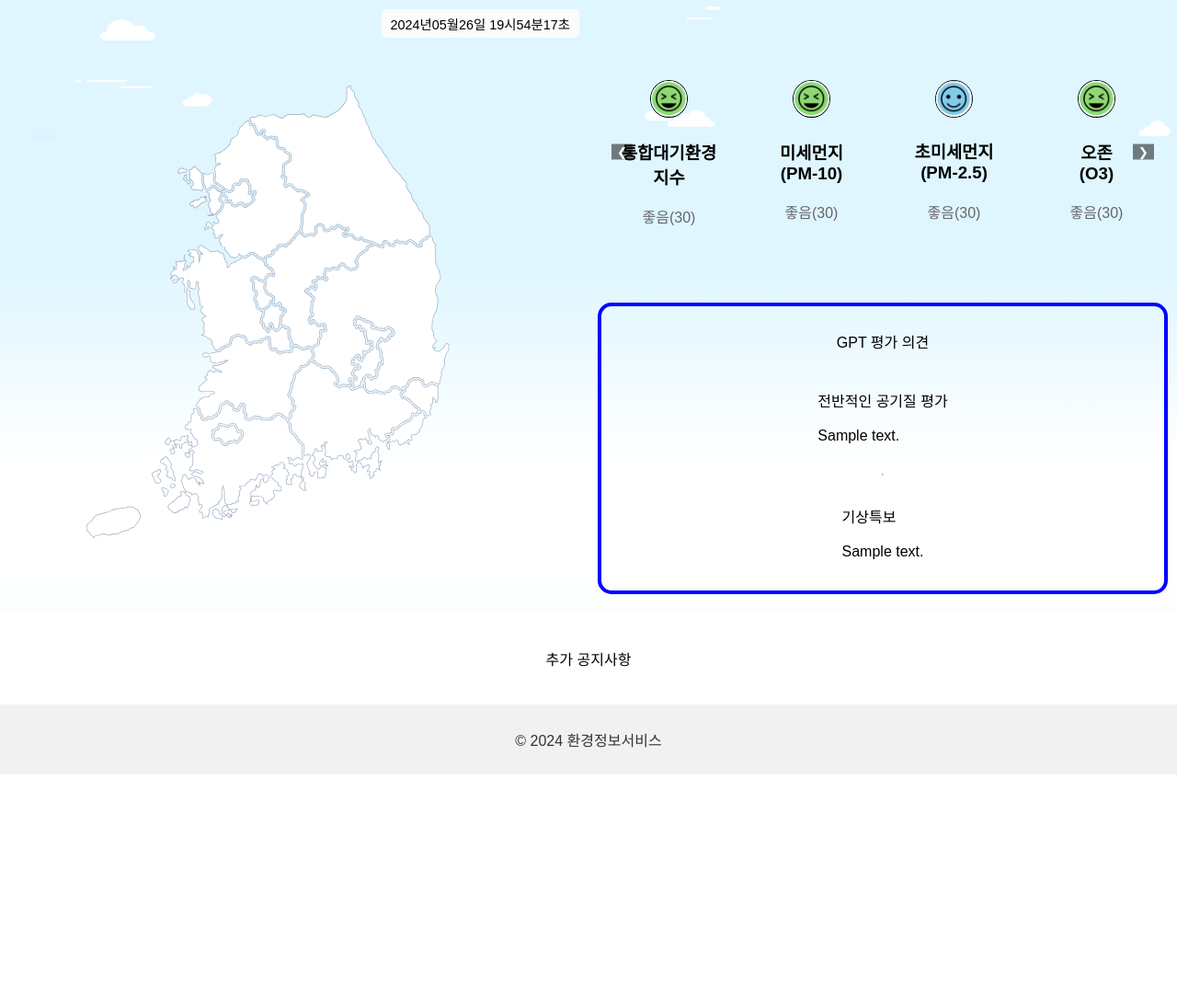
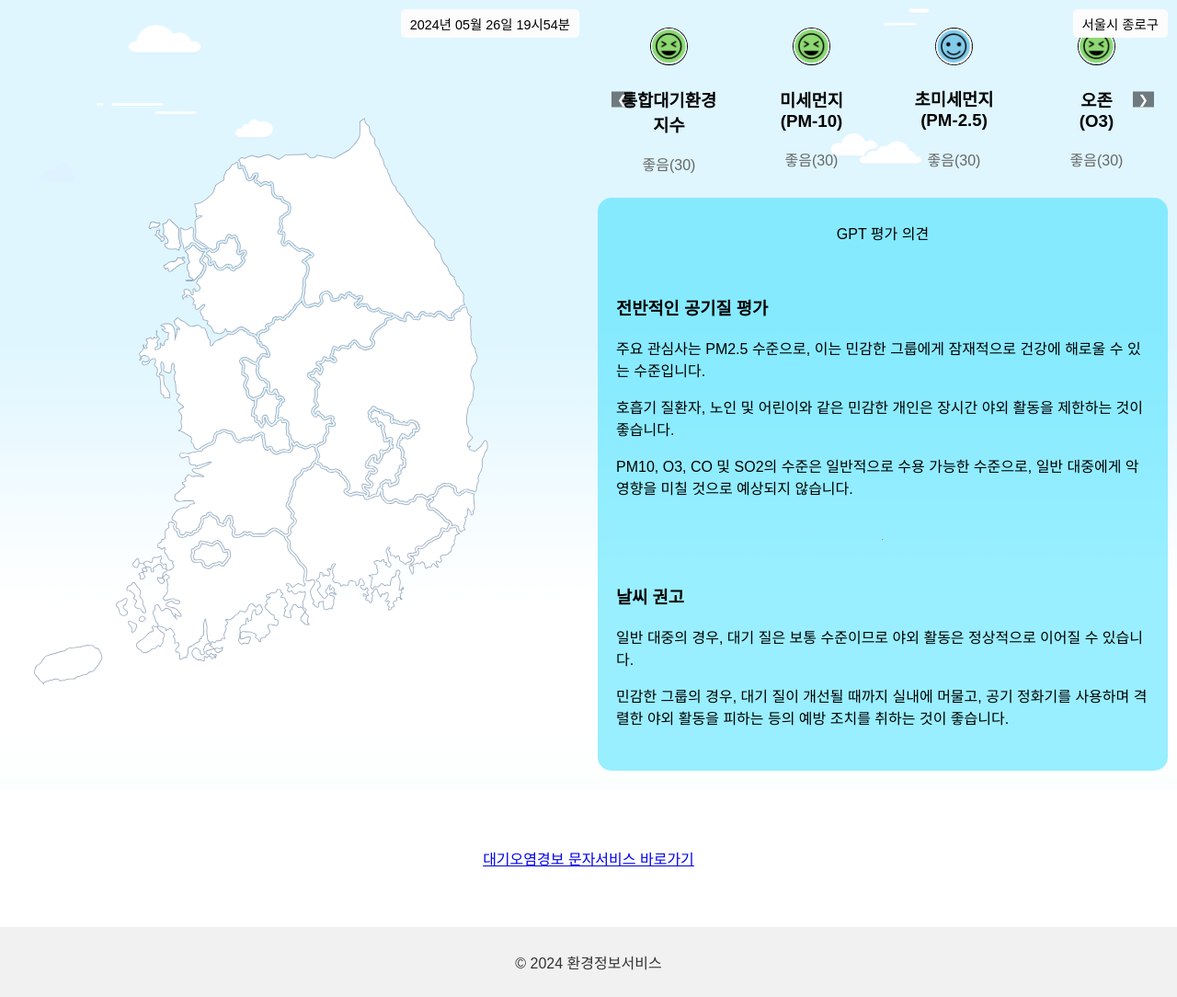
Before and after one commit to Jeon-HS4/Capstone, a Flask app: template app/module1/templates/main.html in a window 1280 px wide. Shown: the part 101-1185 px from the top of the page at 92% size. Before the commit the page ends 943 px from the top, so only its background shows below. Run offline with Flask 3, Linux system fonts and the light colour scheme; the template is opened without the code that fills it: most values are stand-ins (such as "Sample title", 1, 10 or a date in 2020).

Commit message:
feat : main page

```diff
--- a/app/module1/static/css/mainPage.css
+++ b/app/module1/static/css/mainPage.css
@@ -103,16 +103,14 @@
 .location {
     position: absolute;
     position: absolute;
-    left: 10px; /* 기존 맵과의 간격 조절 */
+    right: 10px; /* 기존 맵과의 간격 조절 */
     top: 10px; /* 기존 맵과의 간격 조절 */
-    width: 90%; /* 약간 작은 크기로 조절 */
-    height: 70%; /* 약간 작은 크기로 조절 */
-    display: none; /* 초기에는 숨김 상태 */
     background-color: rgb(252, 252, 252);
     color: rgb(0, 0, 0);
     padding: 5px 10px;
     border-radius: 5px;
     font-size: 0.9em;
+    z-index: 999;
 }
 
 /* 우측 상단 - slide 정보 */
@@ -202,7 +200,7 @@
     justify-content: space-around;
     align-items: center;
     border-radius: 15px;
-    border: 4px solid blue;
+    background-color: rgba(0,214,255,0.4);
     flex-direction: column; /* 세로로 배치 */
 }
 
@@ -210,7 +208,6 @@
     flex: 1;
     margin: 10px 0;
     padding: 10px;
-    display: flex;
     justify-content: space-around;
     align-items: center;
     border-radius: 15px;
@@ -261,7 +258,7 @@
 .footer-slider {
     position: relative;
     width: 100%;
-    height: 100px; /* 필요에 따라 조절 가능 */
+    height: 150px; /* 필요에 따라 조절 가능 */
     overflow: hidden;
     display: flex;
     align-items: center; /* 세로 방향 중앙 정렬 */
--- a/app/module1/static/js/mainPage.js
+++ b/app/module1/static/js/mainPage.js
@@ -25,9 +25,8 @@ function updateClock() {
     const day = String(now.getDate()).padStart(2, '0');
     const hours = String(now.getHours()).padStart(2, '0');
     const minutes = String(now.getMinutes()).padStart(2, '0');
-    const seconds = String(now.getSeconds()).padStart(2, '0');
-    const dateString = `${year}년${month}월${day}일`;
-    const timeString = `${hours}시${minutes}분${seconds}초`;
+    const dateString = `${year}년 ${month}월 ${day}일  `;
+    const timeString = `${hours}시${minutes}분`;
     document.getElementById('clock').textContent = `${dateString} ${timeString}`;
 }
 
@@ -61,6 +60,10 @@ function moveFooterSlide() {
 }
 
 
+const rgbToHex = (rgb) => {
+    const result = /^rgb\((\d+),\s*(\d+),\s*(\d+)\)$/.exec(rgb);
+    return result ? "#" + ((1 << 24) + (parseInt(result[1]) << 16) + (parseInt(result[2]) << 8) + parseInt(result[3])).toString(16).slice(1).toUpperCase() : rgb;
+};
 
 
 window.addEventListener('load', function() {
@@ -79,6 +82,9 @@ window.addEventListener('load', function() {
 
     var someElement = document.getElementById('clock');
     var button = document.querySelector('.subMap-container button');
+    const subSvgMap = document.getElementById('totalMap_033');
+
+    console.log(subSvgMap);
 
     function setupSVG(svgDoc) {
       if (svgDoc) {
@@ -88,6 +94,7 @@ window.addEventListener('load', function() {
 
           paths.forEach(path => {
                 path.addEventListener('mouseenter', function() {
+                    const currentColor = rgbToHex(this.style.fill.trim());
                     if(this.style.fill == goodConditionColor){
                         this.style.fill = goodConditionColorMouseOn; // 마우스 오버 시 색상 변경
                     }else if(this.style.fill == commonConditionColor){
@@ -99,6 +106,7 @@ window.addEventListener('load', function() {
                     }
                 });
                 path.addEventListener('mouseleave', function() {
+                    const currentColor = rgbToHex(this.style.fill.trim());
                     if(this.style.fill == goodConditionColorMouseOn){
                         this.style.fill = goodConditionColor; // 마우스 오버 시 색상 변경
                     }else if(this.style.fill == commonConditionColorMouseOn){
@@ -111,9 +119,8 @@ window.addEventListener('load', function() {
                 });
           });
           region_datas.forEach(function(data) {
-              var region = data.region;
-              var regionId = data.regionId;
-              var pmValue = parseInt(data.pmValue);
+              var regionId = data.regionCode1;
+              var pmValue = parseInt(data.pm10Value);
               console.log(data);
 
               // PM 값에 따라 색상 지정
@@ -153,15 +160,15 @@ window.addEventListener('load', function() {
 
     if (someElement) {
         someElement.addEventListener('click', function() {
-            fnShowTab3Detail('032');
+            fnShowTab3Detail('033');
         });
     } else {
         console.error("Cannot find element with ID 'some-element'");
     }
 
-    button.addEventListener('click', function() {
-        fnShowTab3Detail('032');
-    });
+    // subSvgMap.addEventListener('click', function() {
+    //     fnShowTab3Detail('033');
+    // });
 });
 
 
@@ -176,10 +183,200 @@ function showNewSVG() {
     }
 }
 function fnShowTab3Detail(id) {
-    var newSVGContainer = document.getElementById('subMap_'+id);
-    if(newSVGContainer.style.display == 'none'){
-        newSVGContainer.style.display = 'block'; // 보이게 설정
-    }else{
-        newSVGContainer.style.display = 'none';
+    var newSVGContainer = document.getElementById('subMap_' + id);
+    if (newSVGContainer) {
+        if (newSVGContainer.style.display === 'none') {
+            newSVGContainer.style.display = 'block'; // 보이게 설정
+        } else {
+            newSVGContainer.style.display = 'none';
+        }
+    } else {
+        console.error("Cannot find element with ID 'subMap_" + id + "'");
     }
 }
+
+
+function getAddressFromCoordinates(lon, lat, api_key) {
+    var url = 'https://dapi.kakao.com/v2/local/geo/coord2regioncode.json?x=' + lon + '&y=' + lat;
+    var headers = {"Authorization": "KakaoAK " + api_key};
+
+    return fetch(url, { headers: headers })
+        .then(response => response.json())
+        .then(data => {
+            var match_first = data.documents[0].address_name;
+            return match_first;
+        })
+        .catch(error => {
+            console.error("Error fetching address:", error);
+            return null;
+        });
+}
+
+function setCurrentRegion(address_data) {
+    if ("geolocation" in navigator) {
+        navigator.geolocation.getCurrentPosition(function(position) {
+            var latitude = position.coords.latitude;
+            var longitude = position.coords.longitude;
+            console.log(latitude, longitude);
+            // 위도와 경도를 사용하여 주소 가져오기
+            getAddressFromCoordinates(longitude, latitude, mapAPI)
+                .then(address => {
+                    // div에 주소 정보 표시
+                    var addressDiv = document.getElementById("address");
+                    addressDiv.textContent = address;
+
+                    var stationName = address.split(' ').pop();
+                    var data = address_data.find(item => item.stationName === stationName);
+                    console.log(stationName, data);
+                    if (data) {
+                        updateSlideInfo(data);
+                    } else {
+                        console.log("해당 지역의 데이터를 찾을 수 없습니다.");
+                    }
+
+                })
+                .catch(error => {
+                    console.error("Error getting address:", error);
+                });
+        });
+    } else {
+        console.log("이 브라우저에서는 위치 정보를 지원하지 않습니다.");
+    }
+}
+
+
+function updateSlideInfo(data) {
+    document.getElementById("khaiValue").innerText = getKhaiValueQualityText(data.khaiValue);
+    document.getElementById("pm10Value").innerText = getPM10QualityText(data.pm10Value);
+    document.getElementById("pm25Value").innerText = getPM25QualityText(data.pm25Value);
+    document.getElementById("o3Value").innerText = getO3QualityText(data.o3Value);
+    document.getElementById("no2Value").innerText = getNO2QualityText(data.no2Value);
+    document.getElementById("coValue").innerText = getCOQualityText(data.coValue);
+    document.getElementById("so2Value").innerText = getSO2QualityText(data.so2Value);
+}
+
+// 아황산가스 지수에 따른 텍스트 반환 함수
+function getSO2QualityText(value) {
+    var img = document.getElementById('so2Condition');
+    if (value <= 0.02) {
+        img.src = "static/img/condition_good.png";
+        return "좋음(" + value + ")";
+    } else if (value <= 0.05) {
+        img.src = "static/img/condition_common.png";
+        return "보통(" + value + ")";
+    } else if (value <= 0.15) {
+        img.src = "static/img/condition_bad.png";
+        return "나쁨(" + value + ")";
+    } else {
+        img.src = "static/img/condition_veryBad.png";
+        return "매우 나쁨(" + value + ")";
+    }
+}
+
+// 일산화탄소 지수에 따른 텍스트 반환 함수
+function getCOQualityText(value) {
+    var img = document.getElementById('coCondition');
+    if (value <= 2) {
+        img.src = "static/img/condition_good.png";
+        return "좋음(" + value + ")";
+    } else if (value <= 9) {
+        img.src = "static/img/condition_common.png";
+        return "보통(" + value + ")";
+    } else if (value <= 15) {
+        img.src = "static/img/condition_bad.png";
+        return "나쁨(" + value + ")";
+    } else {
+        img.src = "static/img/condition_veryBad.png";
+        return "매우 나쁨(" + value + ")";
+    }
+}
+
+// 오존 지수에 따른 텍스트 반환 함수
+function getO3QualityText(value) {
+    var img = document.getElementById('o3Condition');
+    if (value <= 0.03) {
+        img.src = "static/img/condition_good.png";
+        return "좋음(" + value + ")";
+    } else if (value <= 0.09) {
+        img.src = "static/img/condition_common.png";
+        return "보통(" + value + ")";
+    } else if (value <= 0.15) {
+        img.src = "static/img/condition_bad.png";
+        return "나쁨(" + value + ")";
+    } else {
+        img.src = "static/img/condition_veryBad.png";
+        return "매우 나쁨(" + value + ")";
+    }
+}
+
+// 이산화질소 지수에 따른 텍스트 반환 함수
+function getNO2QualityText(value) {
+    var img = document.getElementById('no2Condition');
+    if (value <= 0.03) {
+        img.src = "static/img/condition_good.png";
+        return "좋음(" + value + ")";
+    } else if (value <= 0.06) {
+        img.src = "static/img/condition_common.png";
+        return "보통(" + value + ")";
+    } else if (value <= 0.2) {
+        img.src = "static/img/condition_bad.png";
+        return "나쁨(" + value + ")";
+    } else {
+        img.src = "static/img/condition_veryBad.png";
+        return "매우 나쁨(" + value + ")";
+    }
+}
+
+// 미세먼지 PM-10 지수에 따른 텍스트 반환 함수
+function getPM10QualityText(value) {
+    var img = document.getElementById('pm10Condition');
+    if (value <= 30) {
+        img.src = "static/img/condition_good.png";
+        return "좋음(" + value + ")";
+    } else if (value <= 80) {
+        img.src = "static/img/condition_common.png";
+        return "보통(" + value + ")";
+    } else if (value <= 150) {
+        img.src = "static/img/condition_bad.png";
+        return "나쁨(" + value + ")";
+    } else {
+        img.src = "static/img/condition_veryBad.png";
+        return "매우 나쁨(" + value + ")";
+    }
+}
+
+// 초미세먼지 PM-2.5 지수에 따른 텍스트 반환 함수
+function getPM25QualityText(value) {
+    var img = document.getElementById('pm25Condition');
+    if (value <= 15) {
+        img.src = "static/img/condition_good.png";
+        return "좋음(" + value + ")";
+    } else if (value <= 35) {
+        img.src = "static/img/condition_common.png";
+        return "보통(" + value + ")";
+    } else if (value <= 75) {
+        img.src = "static/img/condition_bad.png";
+        return "나쁨(" + value + ")";
+    } else {
+        img.src = "static/img/condition_veryBad.png";
+        return "매우 나쁨(" + value + ")";
+    }
+}
+
+// 통합대기환경지수 khaiValue 지수에 따른 텍스트 반환 함수
+function getKhaiValueQualityText(value) {
+    var img = document.getElementById('khaiCondition');
+    if (value <= 50) {
+        img.src = "static/img/condition_good.png";
+        return "좋음(" + value + ")";
+    } else if (value <= 100) {
+        img.src = "static/img/condition_common.png";
+        return "보통(" + value + ")";
+    } else if (value <= 250) {
+        img.src = "static/img/condition_bad.png";
+        return "나쁨(" + value + ")";
+    } else {
+        img.src = "static/img/condition_veryBad.png";
+        return "매우 나쁨(" + value + ")";
+    }
+}
--- a/app/module1/templates/main.html
+++ b/app/module1/templates/main.html
@@ -45,49 +45,49 @@
                     <button><span class="hide" style='float:right;'>X</span></button>
                 </div>
                 <div class="subMap">
-                    <object id="svgMap" type="image/svg+xml" data="{{ url_for('static', filename='img/map_033.svg') }}"
+                    <object id="subSvgMap" type="image/svg+xml" data="{{ url_for('static', filename='img/map_033.svg') }}"
                         width="100%" height="80%">Your browser does not support SVG</object>
                 </div>
             </div>
             <div class="right_container">
-                <div class="location">서울시 종로구</div>
+                <div class="location" id='address'>서울시 종로구</div>
                 <div class="slideContainer" id="slideContainer">
                     <button class="slide-btn prev" onclick="moveSlides(-1)">&#10094;</button>
                     <div class="slides">
                         <div class="slide-info">
-                            <img src="{{ url_for('static', filename='img/condition_good.png') }}" alt="image1" alt="Slide 1">
+                            <img id='khaiCondition' src="{{ url_for('static', filename='img/condition_good.png') }}" alt="image1" alt="Slide 1">
                             <h3>통합대기환경<br>지수</h3>
-                            <p>좋음(30)</p>
+                            <p id='khaiValue'>좋음(30)</p>
                         </div>
                         <div class="slide-info">
-                        <img src="{{ url_for('static', filename='img/condition_good.png') }}" alt="image3" alt="Slide 2">
+                            <img id='pm10Condition' src="{{ url_for('static', filename='img/condition_good.png') }}" alt="image3" alt="Slide 2">
                             <h3>미세먼지<br>(PM-10)</h3>
-                        <p>좋음(30)</p>
+                            <p id='pm10Value'>좋음(30)</p>
+                        </div>
+                        <div class="slide-info" >
+                            <img id='pm25Condition' src="{{ url_for('static', filename='img/condition_common.png') }}" alt="image1" alt="Slide 3">
+                            <h3>초미세먼지<br>(PM-2.5)</h3>
+                            <p id='pm25Value'>좋음(30)</p>
                         </div>
                         <div class="slide-info">
-                        <img src="{{ url_for('static', filename='img/condition_common.png') }}" alt="image1" alt="Slide 3">
-                        <h3>초미세먼지<br>(PM-2.5)</h3>
-                        <p>좋음(30)</p>
+                            <img id='o3Condition' src="{{ url_for('static', filename='img/condition_good.png') }}" alt="image4" alt="Slide 4">
+                            <h3>오존<br>(O3)</h3>
+                            <p id='o3Value'>좋음(30)</p>
                         </div>
                         <div class="slide-info">
-                        <img src="{{ url_for('static', filename='img/condition_good.png') }}" alt="image4" alt="Slide 4">
-                        <h3>오존<br>(O3)</h3>
-                        <p>좋음(30)</p>
+                            <img id='no2Condition' src="{{ url_for('static', filename='img/condition_good.png') }}" alt="image5" alt="Slide 5">
+                            <h3>이산화질소<br>(NO2)</h3>
+                            <p id='no2Value'>좋음(30)</p>
                         </div>
                         <div class="slide-info">
-                        <img src="{{ url_for('static', filename='img/condition_good.png') }}" alt="image5" alt="Slide 5">
-                        <h3>이산화질소<br>(NO2)</h3>
-                        <p>좋음(30)</p>
+                            <img id='coCondition' src="{{ url_for('static', filename='img/condition_good.png') }}" alt="image6" alt="Slide 6">
+                            <h3>일산화탄소<br>(CO)</h3>
+                            <p id='coValue'>좋음(30)</p>
                         </div>
                         <div class="slide-info">
-                        <img src="{{ url_for('static', filename='img/condition_good.png') }}" alt="image6" alt="Slide 6">
-                        <h3>일산화탄소<br>(CO)</h3>
-                        <p>좋음(30)</p>
-                    </div>
-                    <div class="slide-info">
-                        <img src="{{ url_for('static', filename='img/condition_good.png') }}" alt="image6" alt="Slide 7">
+                            <img id='so2Condition' src="{{ url_for('static', filename='img/condition_good.png') }}" alt="image6" alt="Slide 7">
                             <h3>아황산가스<br>(SO2)</h3>
-                        <p>좋음(30)</p>
+                            <p id='so2Value'>좋음(30)</p>
                         </div>
                     </div>
             <button class="slide-btn next" onclick="moveSlides(1)">&#10095;</button>
@@ -95,11 +95,16 @@
             <div class='boxContainer'>
                 <p> GPT 평가 의견 </p>
                 <div class="box">
-                    전반적인 공기질 평가<br><br>{{text2}}
+                    <h3>전반적인 공기질 평가</h3>
+                    <p>주요 관심사는 PM2.5 수준으로, 이는 민감한 그룹에게 잠재적으로 건강에 해로울 수 있는 수준입니다.</p>
+                    <p>호흡기 질환자, 노인 및 어린이와 같은 민감한 개인은 장시간 야외 활동을 제한하는 것이 좋습니다.</p>
+                    <p>PM10, O3, CO 및 SO2의 수준은 일반적으로 수용 가능한 수준으로, 일반 대중에게 악영향을 미칠 것으로 예상되지 않습니다.</p>
                 </div>
                 <hr>
                 <div class="box">
-                    기상특보<br><br>{{text3}}
+                    <h3>날씨 권고</h3>
+                    <p>일반 대중의 경우, 대기 질은 보통 수준이므로 야외 활동은 정상적으로 이어질 수 있습니다.</p>
+                    <p>민감한 그룹의 경우, 대기 질이 개선될 때까지 실내에 머물고, 공기 정화기를 사용하며 격렬한 야외 활동을 피하는 등의 예방 조치를 취하는 것이 좋습니다.<p>
                 </div>
             </div>
         </div>
@@ -109,31 +114,26 @@
     <div class="footer-slider">
         <div class="footer-slide" style="background-color: #fff;">미세먼지 자세히 알기</div>
         <div class="footer-slide" style="background-color: #fff;">오존이 인체에 미치는 영향</div>
-        <div class="footer-slide" style="background-color: #fff;">대기오염경보 문자서비스 바로가기</div>
-        <div class="footer-slide" style="background-color: #fff;">추가 공지사항</div>
+        <div class="footer-slide" style="background-color: #fff;">
+            <a href='https://www.airkorea.or.kr/web/contents/contentView/?pMENU_NO=210&cntnts_no=30'>
+                대기오염경보 문자서비스 바로가기
+            </a>
+        </div>
     </div>
 </div>
 
 <footer>
     <p>&copy; 2024 환경정보서비스</p>
 </footer>
-
 </div>
 <script>
     const region_datas = {{ region_data | tojson }};
+    const address_data = {{ address_data | tojson }};
+    const mapAPI = '60f82c7a75238a8ff6bcd24d311bcaa2'
     updateClock(); // 초기 시간 설정
-    setInterval(updateClock, 1000); // 매 초마다 시간 업데이트
+    setInterval(updateClock, 60000); // 매 초마다 시간 업데이트
     setInterval(moveFooterSlide, 3000); // 3초마다 슬라이드 이동
-    // updateLocation(); // 초기 위치 설정
-
-    function fnShowTab3Detail(id) {
-        var newSVGContainer = document.getElementById('subMap'+id);
-        if(newSVGContainer.style.display == 'none'){
-            newSVGContainer.style.display = 'block'; // 보이게 설정
-        }else{
-            newSVGContainer.style.display = 'none';
-        }
-    }
+    setCurrentRegion(address_data)
 </script>
 
 </body>
```
Also changed, not shown: app/module1/views.py (+63 -31 lines), app/module1/static/img/condition_veryBad.png (renamed from app/module1/static/img/condition_vetyBad.png), app/module1/static/img/map_svg.svg, 1 other file. Lines whose indentation alone changed are shown as unchanged.
